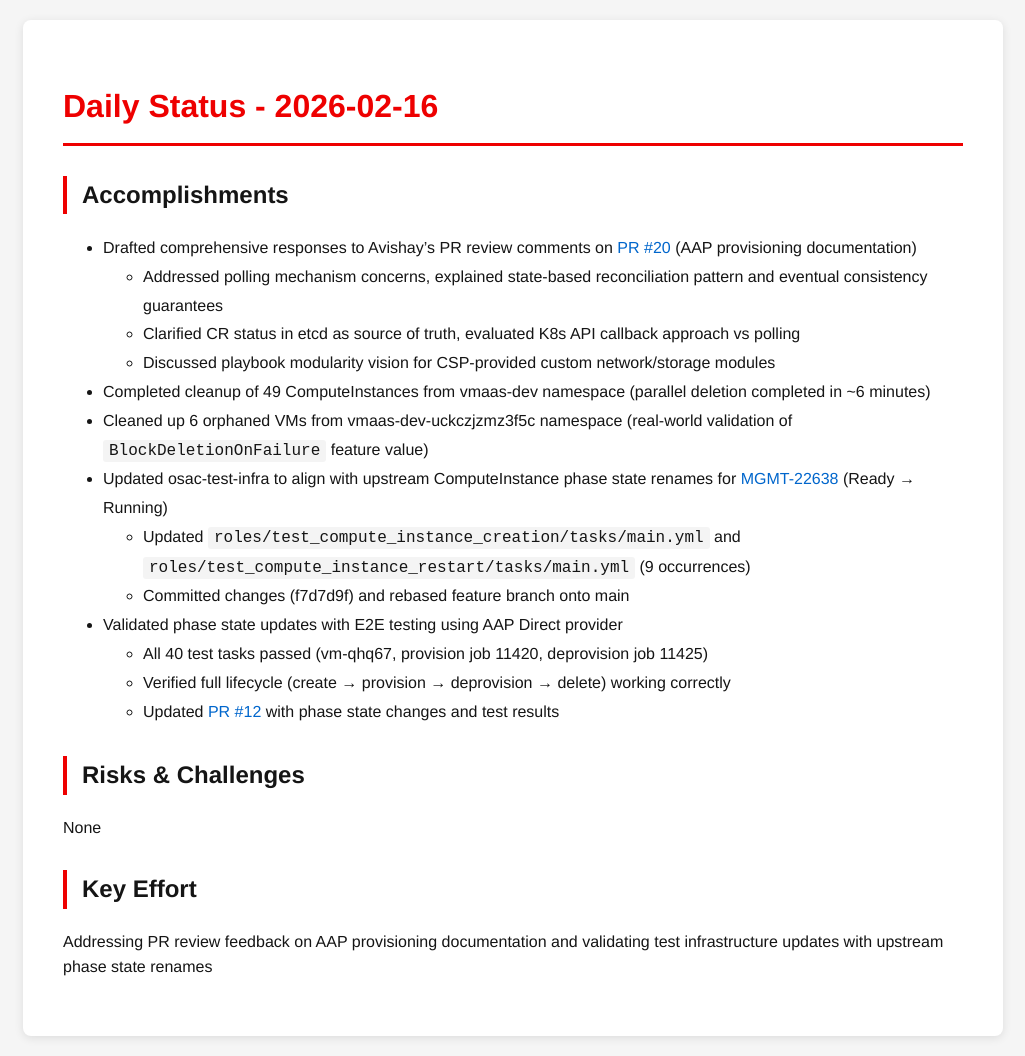
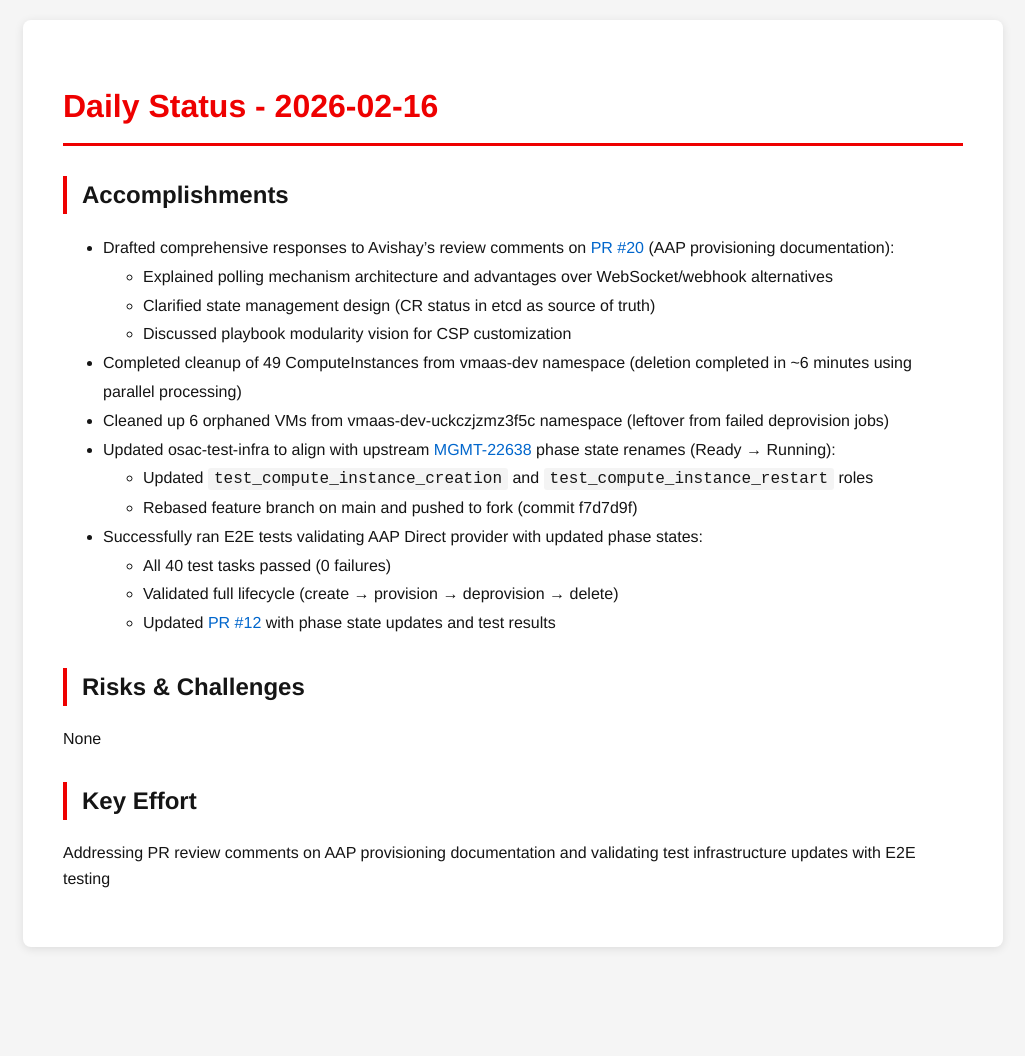
Before and after one commit to tzvatot/daily-status, a Jekyll site: the page built from 2026-02-16.md, in a window 1280 px wide. Shown: the whole page, without its empty margins (127-1152 px from the left). Built offline with Jekyll 4.4.1, drawn with Linux system fonts in a browser that asks for light colours; after the commit the page ends 967 px from its top, so only the background shows below that.

Commit message:
Daily status update - 2026-02-16

```diff
--- a/2026-02-16.md
+++ b/2026-02-16.md
@@ -8,19 +8,19 @@ date: 2026-02-16
 
 ## Accomplishments
 
-- Drafted comprehensive responses to Avishay's PR review comments on [PR #20](https://github.com/osac-project/docs/pull/20) (AAP provisioning documentation)
-  - Addressed polling mechanism concerns, explained state-based reconciliation pattern and eventual consistency guarantees
-  - Clarified CR status in etcd as source of truth, evaluated K8s API callback approach vs polling
-  - Discussed playbook modularity vision for CSP-provided custom network/storage modules
-- Completed cleanup of 49 ComputeInstances from vmaas-dev namespace (parallel deletion completed in ~6 minutes)
-- Cleaned up 6 orphaned VMs from vmaas-dev-uckczjzmz3f5c namespace (real-world validation of `BlockDeletionOnFailure` feature value)
-- Updated osac-test-infra to align with upstream ComputeInstance phase state renames for [MGMT-22638](https://issues.redhat.com/browse/MGMT-22638) (Ready → Running)
-  - Updated `roles/test_compute_instance_creation/tasks/main.yml` and `roles/test_compute_instance_restart/tasks/main.yml` (9 occurrences)
-  - Committed changes (f7d7d9f) and rebased feature branch onto main
-- Validated phase state updates with E2E testing using AAP Direct provider
-  - All 40 test tasks passed (vm-qhq67, provision job 11420, deprovision job 11425)
-  - Verified full lifecycle (create → provision → deprovision → delete) working correctly
-  - Updated [PR #12](https://github.com/osac-project/osac-test-infra/pull/12) with phase state changes and test results
+- Drafted comprehensive responses to Avishay's review comments on [PR #20](https://github.com/osac-project/docs/pull/20) (AAP provisioning documentation):
+  - Explained polling mechanism architecture and advantages over WebSocket/webhook alternatives
+  - Clarified state management design (CR status in etcd as source of truth)
+  - Discussed playbook modularity vision for CSP customization
+- Completed cleanup of 49 ComputeInstances from vmaas-dev namespace (deletion completed in ~6 minutes using parallel processing)
+- Cleaned up 6 orphaned VMs from vmaas-dev-uckczjzmz3f5c namespace (leftover from failed deprovision jobs)
+- Updated osac-test-infra to align with upstream [MGMT-22638](https://issues.redhat.com/browse/MGMT-22638) phase state renames (Ready → Running):
+  - Updated `test_compute_instance_creation` and `test_compute_instance_restart` roles
+  - Rebased feature branch on main and pushed to fork (commit f7d7d9f)
+- Successfully ran E2E tests validating AAP Direct provider with updated phase states:
+  - All 40 test tasks passed (0 failures)
+  - Validated full lifecycle (create → provision → deprovision → delete)
+  - Updated [PR #12](https://github.com/osac-project/osac-test-infra/pull/12) with phase state updates and test results
 
 ## Risks & Challenges
 
@@ -28,4 +28,4 @@ None
 
 ## Key Effort
 
-Addressing PR review feedback on AAP provisioning documentation and validating test infrastructure updates with upstream phase state renames
+Addressing PR review comments on AAP provisioning documentation and validating test infrastructure updates with E2E testing
```
